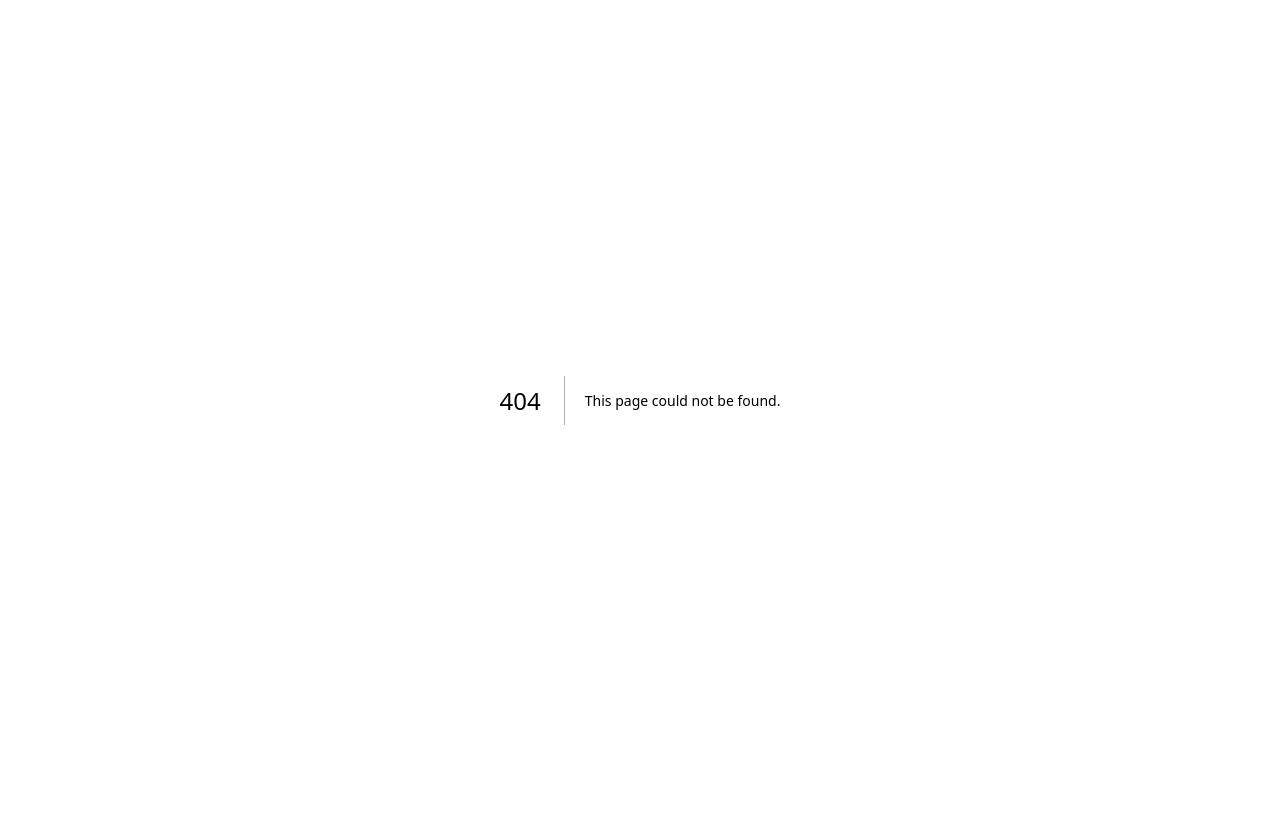
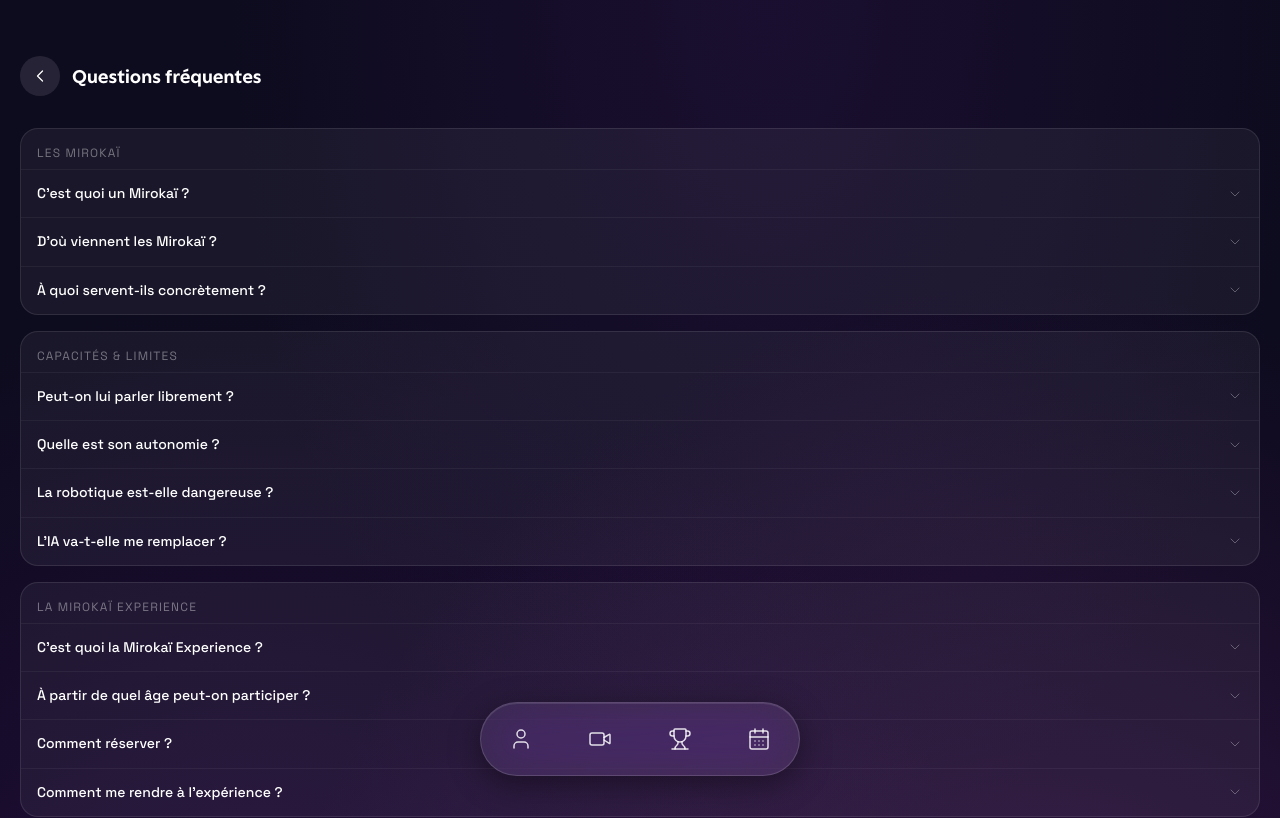
Before and after one commit to Arnaudb78/competition_front_visitor, a Next.js app: page /faq in a window 1280 px wide. Before the commit this address had no page. Shown: the top 818 px of the page. Built offline with nearby package versions, Linux system fonts and the light colour scheme.

Commit message:
feat(faq): add faq in profil and page answer response

```diff
--- /dev/null
+++ b/app/(app)/faq/page.tsx
@@ -0,0 +1,146 @@
+"use client";
+
+import { ChevronLeft, ChevronDown } from "lucide-react";
+import { useRouter } from "next/navigation";
+import { useState } from "react";
+
+const FAQ = [
+  {
+    category: "Les Mirokaï",
+    items: [
+      {
+        q: "C'est quoi un Mirokaï ?",
+        a: "Les Mirokaï sont des robots humanoïdes créés par Enchanted Tools. Ils sont conçus pour interagir naturellement avec les humains : parler, comprendre le contexte, exprimer des émotions et se déplacer de manière autonome dans des environnements du quotidien.",
+      },
+      {
+        q: "D'où viennent les Mirokaï ?",
+        a: "Selon la légende, les Mirokaï viennent de la planète Nimira, un monde baigné de Mirium — une énergie née des rêves, de l'imagination et de la créativité humaine. Miroki et Miroka, des jumeaux, ont traversé les mondes pour apporter magie et sourires sur Terre.",
+      },
+      {
+        q: "À quoi servent-ils concrètement ?",
+        a: "Les Mirokaï peuvent accueillir, informer, accompagner physiquement des personnes, transporter des objets légers (jusqu'à 1,5 kg) et réaliser des tâches répétitives. Ils s'adressent à des secteurs comme la santé, l'hôtellerie, le commerce ou les événements.",
+      },
+    ],
+  },
+  {
+    category: "Capacités & limites",
+    items: [
+      {
+        q: "Peut-on lui parler librement ?",
+        a: "Oui, mais quelques règles améliorent l'expérience : parlez fort et à proximité du robot, évitez les phrases trop longues, et sachez qu'il ne mémorise pas les échanges sur la durée. Il ne reconnaît pas non plus à qui il s'adresse entre deux interactions.",
+      },
+      {
+        q: "Quelle est son autonomie ?",
+        a: "Environ 1 heure. Pour une utilisation prolongée, il doit rester branché.",
+      },
+      {
+        q: "La robotique est-elle dangereuse ?",
+        a: "Non. Les Mirokaï sont conçus pour évoluer en toute sécurité aux côtés des humains. Ils se déplacent lentement, détectent les obstacles et ne peuvent pas porter de charges lourdes. Leur conception intègre dès le départ la sécurité et l'acceptabilité émotionnelle.",
+      },
+      {
+        q: "L'IA va-t-elle me remplacer ?",
+        a: "L'objectif des Mirokaï n'est pas de remplacer les humains, mais de les assister dans les tâches répétitives ou difficiles — libérant ainsi du temps pour des activités à plus forte valeur humaine. Chez Enchanted Tools, on croit en une technologie qui crée du lien, pas qui l'efface.",
+      },
+    ],
+  },
+  {
+    category: "La Mirokaï Experience",
+    items: [
+      {
+        q: "C'est quoi la Mirokaï Experience ?",
+        a: "C'est une expérience immersive ouverte au grand public tous les mercredis au 18 rue de la Fontaine au Roi, Paris 11e. Vous rencontrez les robots Mirokaï, découvrez les secrets de leur conception et participez à des activités interactives.",
+      },
+      {
+        q: "À partir de quel âge peut-on participer ?",
+        a: "L'expérience est ouverte à tous les curieux dès 6 ans. Elle est particulièrement adaptée aux familles avec enfants, mais aussi aux étudiants, technophiles et touristes.",
+      },
+      {
+        q: "Comment réserver ?",
+        a: "Les réservations se font via Eventbrite. Le lien est disponible dans la bio Instagram d'Enchanted Tools Paris (@enchantedtools.paris).",
+      },
+      {
+        q: "Comment me rendre à l'expérience ?",
+        a: "L'expérience se situe au 18 rue de la Fontaine au Roi, 75011 Paris.\n\nHoraires : 10h – 19h.\n\nEn métro : Parmentier (ligne 3), Goncourt (ligne 11) ou République (lignes 3, 5, 8, 9, 11). Des bus et parkings sont également disponibles à proximité.",
+      },
+    ],
+  },
+  {
+    category: "L'application",
+    items: [
+      {
+        q: "À quoi sert cette application ?",
+        a: "Elle accompagne votre visite de la Mirokaï Experience. Elle guide votre groupe dans les différents modules, et vous permet ensuite de suivre votre progression, participer à des challenges et rester informé des prochains événements.",
+      },
+      {
+        q: "Mes trophées peuvent-ils diminuer ?",
+        a: "Non. Les trophées ne sont attribués que lorsque vous améliorez votre meilleur score sur un challenge. Refaire un challenge ne fait jamais perdre de trophées.",
+      },
+      {
+        q: "La connexion via Google ou Facebook ne fonctionne pas ?",
+        a: "Les connexions sociales sont temporairement indisponibles. Utilisez le formulaire d'inscription avec votre adresse e-mail et un mot de passe.",
+      },
+    ],
+  },
+];
+
+function AccordionItem({ q, a }: { q: string; a: string }) {
+  const [open, setOpen] = useState(false);
+  return (
+    <div className="border-t border-white/5">
+      <button
+        onClick={() => setOpen((v) => !v)}
+        className="w-full flex items-center gap-3 px-4 py-3.5 text-left active:bg-white/5 transition-colors"
+      >
+        <span className="flex-1 text-white text-sm font-medium leading-snug">{q}</span>
+        <ChevronDown
+          className="w-4 h-4 text-white/30 flex-shrink-0 transition-transform duration-200"
+          style={{ transform: open ? "rotate(180deg)" : "rotate(0deg)" }}
+          strokeWidth={1.5}
+        />
+      </button>
+      {open && (
+        <p className="px-4 pb-4 text-white/50 text-sm leading-relaxed whitespace-pre-line">{a}</p>
+      )}
+    </div>
+  );
+}
+
+export default function FaqPage() {
+  const router = useRouter();
+
+  return (
+    <div className="min-h-dvh px-5 pt-14 pb-32">
+      {/* Header */}
+      <div className="flex items-center gap-3 mb-8">
+        <button
+          onClick={() => router.push("/profil")}
+          className="w-10 h-10 rounded-full bg-white/10 flex items-center justify-center"
+        >
+          <ChevronLeft className="w-5 h-5 text-white" strokeWidth={1.5} />
+        </button>
+        <h1
+          className="text-xl font-bold text-white"
+          style={{ fontFamily: "'ESPeak', sans-serif" }}
+        >
+          Questions fréquentes
+        </h1>
+      </div>
+
+      <div className="flex flex-col gap-4">
+        {FAQ.map((section) => (
+          <div
+            key={section.category}
+            className="rounded-2xl bg-white/5 border border-white/10 overflow-hidden"
+          >
+            <p className="text-white/40 text-xs uppercase tracking-widest px-4 pt-4 pb-2">
+              {section.category}
+            </p>
+            {section.items.map((item) => (
+              <AccordionItem key={item.q} q={item.q} a={item.a} />
+            ))}
+          </div>
+        ))}
+      </div>
+    </div>
+  );
+}
--- a/app/(app)/profil/page.tsx
+++ b/app/(app)/profil/page.tsx
@@ -1,6 +1,15 @@
 "use client";
 
-import { ChevronLeft, User, Mail, Lock, LogOut, Check, X } from "lucide-react";
+import {
+  ChevronLeft,
+  User,
+  Mail,
+  Lock,
+  LogOut,
+  Check,
+  X,
+  CircleQuestionMark,
+} from "lucide-react";
 import { useRouter } from "next/navigation";
 import { useState, useEffect } from "react";
 import { apiFetch } from "@/lib/api";
@@ -51,10 +60,11 @@
     setLoading(true);
     setError("");
     try {
-      const updated = await apiFetch<{ firstName?: string; lastName?: string; email?: string }>(
-        "/accounts/me",
-        { method: "PATCH", body: JSON.stringify(body) }
-      );
+      const updated = await apiFetch<{
+        firstName?: string;
+        lastName?: string;
+        email?: string;
+      }>("/accounts/me", { method: "PATCH", body: JSON.stringify(body) });
       if (updated.firstName) {
         const maxAge = 7 * 24 * 3600;
         document.cookie = `account_firstName=${encodeURIComponent(updated.firstName)}; path=/; max-age=${maxAge}; SameSite=Lax`;
@@ -63,7 +73,9 @@
         setLastName(updated.lastName ?? lastName);
       }
       if (updated.email) setEmail(updated.email);
-      setCurrentPassword(""); setNewPassword(""); setConfirmPassword("");
+      setCurrentPassword("");
+      setNewPassword("");
+      setConfirmPassword("");
       setOpen(null);
       setSuccess(section);
       setTimeout(() => setSuccess(null), 2500);
@@ -86,8 +98,14 @@
 
   function handlePassword(e: React.FormEvent) {
     e.preventDefault();
-    if (newPassword !== confirmPassword) { setError("Les mots de passe ne correspondent pas"); return; }
-    if (newPassword.length < 6) { setError("Minimum 6 caractères"); return; }
+    if (newPassword !== confirmPassword) {
+      setError("Les mots de passe ne correspondent pas");
+      return;
+    }
+    if (newPassword.length < 6) {
+      setError("Minimum 6 caractères");
+      return;
+    }
     save("password", { currentPassword, newPassword });
   }
 
@@ -108,7 +126,10 @@
         >
           <ChevronLeft className="w-5 h-5 text-white" strokeWidth={1.5} />
         </button>
-        <h1 className="text-xl font-bold text-white" style={{ fontFamily: "'ESPeak', sans-serif" }}>
+        <h1
+          className="text-xl font-bold text-white"
+          style={{ fontFamily: "'ESPeak', sans-serif" }}
+        >
           Paramètres
         </h1>
       </div>
@@ -116,7 +137,9 @@
       <div className="flex flex-col gap-4">
         {/* Compte */}
         <div className="rounded-2xl bg-white/5 border border-white/10 overflow-hidden">
-          <p className="text-white/40 text-xs uppercase tracking-widest px-4 pt-4 pb-2">Compte</p>
+          <p className="text-white/40 text-xs uppercase tracking-widest px-4 pt-4 pb-2">
+            Compte
+          </p>
 
           {/* Nom & Prénom */}
           <div className="border-t border-white/5">
@@ -125,19 +148,31 @@
               className="w-full flex items-center gap-4 px-4 py-3.5 active:bg-white/5 transition-colors"
             >
               <div className="w-8 h-8 rounded-full bg-white/10 flex items-center justify-center flex-shrink-0">
-                {success === "name" ? <Check className="w-4 h-4 text-green-400" strokeWidth={2} /> : <User className="w-4 h-4 text-white/60" strokeWidth={1.5} />}
+                {success === "name" ? (
+                  <Check className="w-4 h-4 text-green-400" strokeWidth={2} />
+                ) : (
+                  <User className="w-4 h-4 text-white/60" strokeWidth={1.5} />
+                )}
               </div>
               <span className="text-white text-sm font-medium flex-1 text-left">
-                {firstName || lastName ? `${firstName} ${lastName}` : "Nom & Prénom"}
+                {firstName || lastName
+                  ? `${firstName} ${lastName}`
+                  : "Nom & Prénom"}
               </span>
               <ChevronLeft
                 className="w-4 h-4 text-white/30 transition-transform duration-200"
-                style={{ transform: open === "name" ? "rotate(270deg)" : "rotate(180deg)" }}
+                style={{
+                  transform:
+                    open === "name" ? "rotate(270deg)" : "rotate(180deg)",
+                }}
                 strokeWidth={1.5}
               />
             </button>
             {open === "name" && (
-              <form onSubmit={handleName} className="px-4 pb-4 flex flex-col gap-3">
+              <form
+                onSubmit={handleName}
+                className="px-4 pb-4 flex flex-col gap-3"
+              >
                 <div className="grid grid-cols-2 gap-3">
                   <input
                     value={firstName}
@@ -154,7 +189,9 @@
                     className={inputClass()}
                   />
                 </div>
-                {error && open === "name" && <p className="text-red-400 text-xs">{error}</p>}
+                {error && open === "name" && (
+                  <p className="text-red-400 text-xs">{error}</p>
+                )}
                 <SaveRow loading={loading} onCancel={() => toggle("name")} />
               </form>
             )}
@@ -167,19 +204,29 @@
               className="w-full flex items-center gap-4 px-4 py-3.5 active:bg-white/5 transition-colors"
             >
               <div className="w-8 h-8 rounded-full bg-white/10 flex items-center justify-center flex-shrink-0">
-                {success === "email" ? <Check className="w-4 h-4 text-green-400" strokeWidth={2} /> : <Mail className="w-4 h-4 text-white/60" strokeWidth={1.5} />}
+                {success === "email" ? (
+                  <Check className="w-4 h-4 text-green-400" strokeWidth={2} />
+                ) : (
+                  <Mail className="w-4 h-4 text-white/60" strokeWidth={1.5} />
+                )}
               </div>
               <span className="text-white text-sm font-medium flex-1 text-left truncate">
                 {email || "Adresse e-mail"}
               </span>
               <ChevronLeft
                 className="w-4 h-4 text-white/30 flex-shrink-0 transition-transform duration-200"
-                style={{ transform: open === "email" ? "rotate(270deg)" : "rotate(180deg)" }}
+                style={{
+                  transform:
+                    open === "email" ? "rotate(270deg)" : "rotate(180deg)",
+                }}
                 strokeWidth={1.5}
               />
             </button>
             {open === "email" && (
-              <form onSubmit={handleEmail} className="px-4 pb-4 flex flex-col gap-3">
+              <form
+                onSubmit={handleEmail}
+                className="px-4 pb-4 flex flex-col gap-3"
+              >
                 <input
                   type="email"
                   value={email}
@@ -188,7 +235,9 @@
                   required
                   className={inputClass()}
                 />
-                {error && open === "email" && <p className="text-red-400 text-xs">{error}</p>}
+                {error && open === "email" && (
+                  <p className="text-red-400 text-xs">{error}</p>
+                )}
                 <SaveRow loading={loading} onCancel={() => toggle("email")} />
               </form>
             )}
@@ -201,17 +250,29 @@
               className="w-full flex items-center gap-4 px-4 py-3.5 active:bg-white/5 transition-colors"
             >
               <div className="w-8 h-8 rounded-full bg-white/10 flex items-center justify-center flex-shrink-0">
-                {success === "password" ? <Check className="w-4 h-4 text-green-400" strokeWidth={2} /> : <Lock className="w-4 h-4 text-white/60" strokeWidth={1.5} />}
+                {success === "password" ? (
+                  <Check className="w-4 h-4 text-green-400" strokeWidth={2} />
+                ) : (
+                  <Lock className="w-4 h-4 text-white/60" strokeWidth={1.5} />
+                )}
               </div>
-              <span className="text-white text-sm font-medium flex-1 text-left">Mot de passe</span>
+              <span className="text-white text-sm font-medium flex-1 text-left">
+                Mot de passe
+              </span>
               <ChevronLeft
                 className="w-4 h-4 text-white/30 transition-transform duration-200"
-                style={{ transform: open === "password" ? "rotate(270deg)" : "rotate(180deg)" }}
+                style={{
+                  transform:
+                    open === "password" ? "rotate(270deg)" : "rotate(180deg)",
+                }}
                 strokeWidth={1.5}
               />
             </button>
             {open === "password" && (
-              <form onSubmit={handlePassword} className="px-4 pb-4 flex flex-col gap-3">
+              <form
+                onSubmit={handlePassword}
+                className="px-4 pb-4 flex flex-col gap-3"
+              >
                 <input
                   type="password"
                   value={currentPassword}
@@ -236,10 +297,43 @@
                   required
                   className={inputClass()}
                 />
-                {error && open === "password" && <p className="text-red-400 text-xs">{error}</p>}
-                <SaveRow loading={loading} onCancel={() => toggle("password")} />
+                {error && open === "password" && (
+                  <p className="text-red-400 text-xs">{error}</p>
+                )}
+                <SaveRow
+                  loading={loading}
+                  onCancel={() => toggle("password")}
+                />
               </form>
             )}
+          </div>
+        </div>
+        {/* F.A.Q */}
+        <div className="rounded-2xl bg-white/5 border border-white/10 overflow-hidden">
+          <p className="text-white/40 text-xs uppercase tracking-widest px-4 pt-4 pb-2">
+            F.A.Q
+          </p>
+
+          {/* Question / Réponse */}
+          <div className="border-t border-white/5">
+            <button
+              onClick={() => router.push("/faq")}
+              className="w-full flex items-center gap-4 px-4 py-3.5 active:bg-white/5 transition-colors"
+            >
+              <div className="w-8 h-8 rounded-full bg-white/10 flex items-center justify-center flex-shrink-0">
+                <CircleQuestionMark
+                  className="w-4 h-4 text-white/60"
+                  strokeWidth={1.5}
+                />
+              </div>
+              <span className="text-white text-sm font-medium flex-1 text-left">
+                Question / Réponse
+              </span>
+              <ChevronLeft
+                className="w-4 h-4 text-white/30 transition-transform duration-200"
+                strokeWidth={1.5}
+              />
+            </button>
           </div>
         </div>
 
@@ -256,7 +350,13 @@
   );
 }
 
-function SaveRow({ loading, onCancel }: { loading: boolean; onCancel: () => void }) {
+function SaveRow({
+  loading,
+  onCancel,
+}: {
+  loading: boolean;
+  onCancel: () => void;
+}) {
   return (
     <div className="flex gap-2 pt-1">
       <button
--- a/app/(visitor)/visit/end/page.tsx
+++ b/app/(visitor)/visit/end/page.tsx
@@ -2,7 +2,7 @@
 
 import { useEffect, useState } from "react";
 import { useRouter } from "next/navigation";
-import { Trophy, Share2 } from "lucide-react";
+import { Trophy, Share2, UserPlus } from "lucide-react";
 import { getGroupId, getGroup, endVisit } from "@/lib/visit";
 
 interface Participant {
@@ -22,12 +22,16 @@
         try {
           await endVisit();
           const group = await getGroup(id);
-          const sorted = [...group.participants].sort((a: Participant, b: Participant) => b.score - a.score);
+          const sorted = [...group.participants].sort(
+            (a: Participant, b: Participant) => b.score - a.score,
+          );
           setParticipants(sorted);
         } catch {
           const saved = localStorage.getItem("visit_participants");
           if (saved) {
-            setParticipants(JSON.parse(saved).map((name: string) => ({ name, score: 0 })));
+            setParticipants(
+              JSON.parse(saved).map((name: string) => ({ name, score: 0 })),
+            );
           }
         }
       }
@@ -39,11 +43,13 @@
   function handleShare() {
     const url = `${window.location.origin}/`;
     if (navigator.share) {
-      navigator.share({
-        title: "Mirokaï Experience",
-        text: "J'ai visité la Mirokaï Experience ! Crée ton compte pour revivre l'aventure.",
-        url,
-      }).catch(() => {});
+      navigator
+        .share({
+          title: "Mirokaï Experience",
+          text: "J'ai visité la Mirokaï Experience ! Crée ton compte pour revivre l'aventure.",
+          url,
+        })
+        .catch(() => {});
     } else {
       navigator.clipboard.writeText(url);
     }
@@ -54,7 +60,9 @@
   if (loading) {
     return (
       <div className="flex items-center justify-center min-h-dvh">
-        <p className="text-white/40 animate-pulse text-sm">Calcul des scores…</p>
+        <p className="text-white/40 animate-pulse text-sm">
+          Calcul des scores…
+        </p>
       </div>
     );
   }
@@ -88,13 +96,17 @@
       {/* Classement */}
       {participants.length > 0 && (
         <div className="flex flex-col gap-3 mb-8">
-          <p className="text-white/40 text-xs uppercase tracking-widest">Classement</p>
+          <p className="text-white/40 text-xs uppercase tracking-widest">
+            Classement
+          </p>
           {participants.map((p, i) => (
             <div
               key={p.name}
               className="flex items-center gap-4 bg-white/5 rounded-2xl px-4 py-3"
             >
-              <span className={`text-lg font-bold w-6 ${i === 0 ? "text-[#f5c842]" : "text-white/30"}`}>
+              <span
+                className={`text-lg font-bold w-6 ${i === 0 ? "text-[#f5c842]" : "text-white/30"}`}
+              >
                 {i + 1}
               </span>
               <span className="flex-1 text-white font-medium">{p.name}</span>
@@ -111,13 +123,14 @@
           className="w-full py-4 rounded-full bg-purple-600 text-white font-semibold flex items-center justify-center gap-2 active:scale-95 transition-all"
         >
           <Share2 className="w-5 h-5" />
-          Partager & créer un compte
+          Partager mes résultats
         </button>
         <button
-          onClick={() => router.push("/")}
-          className="w-full py-4 rounded-full bg-white/10 text-white/70 font-medium text-sm active:scale-95 transition-all"
+          onClick={() => router.push("/?tab=signup")}
+          className="w-full py-4 rounded-full bg-[#f5c842] text-black font-semibold flex items-center justify-center gap-2 active:scale-95 transition-all"
         >
-          Retour à l&apos;accueil
+          <UserPlus className="w-5 h-5" />
+          Créer mon compte
         </button>
       </div>
     </div>
--- a/app/page.tsx
+++ b/app/page.tsx
@@ -1,7 +1,7 @@
 "use client";
 
-import { useState } from "react";
-import { useRouter } from "next/navigation";
+import { useState, useEffect } from "react";
+import { useRouter, useSearchParams } from "next/navigation";
 
 const API = process.env.NEXT_PUBLIC_API_URL ?? "http://localhost:3001";
 
@@ -45,7 +45,10 @@
 
 export default function AuthPage() {
   const router = useRouter();
-  const [tab, setTab] = useState<"signin" | "signup">("signin");
+  const searchParams = useSearchParams();
+  const [tab, setTab] = useState<"signin" | "signup">(
+    searchParams.get("tab") === "signup" ? "signup" : "signin"
+  );
   const [signinError, setSigninError] = useState("");
   const [signupError, setSignupError] = useState("");
   const [loadingSignin, setLoadingSignin] = useState(false);
```
